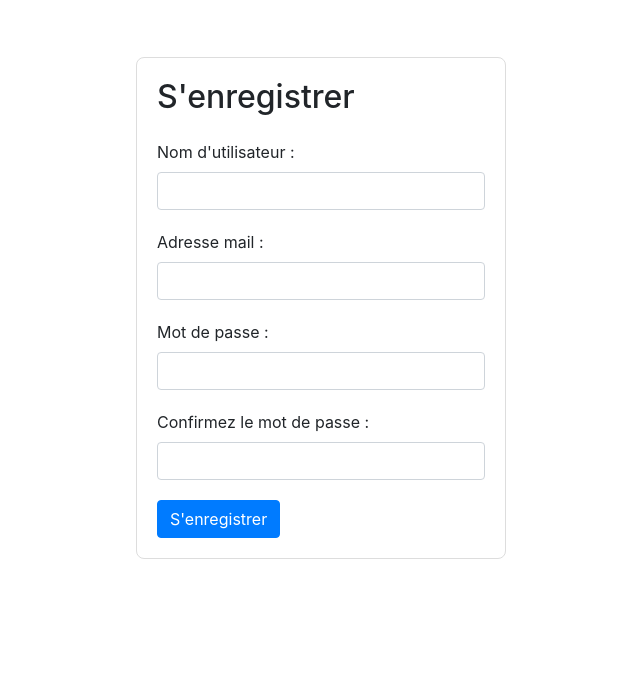
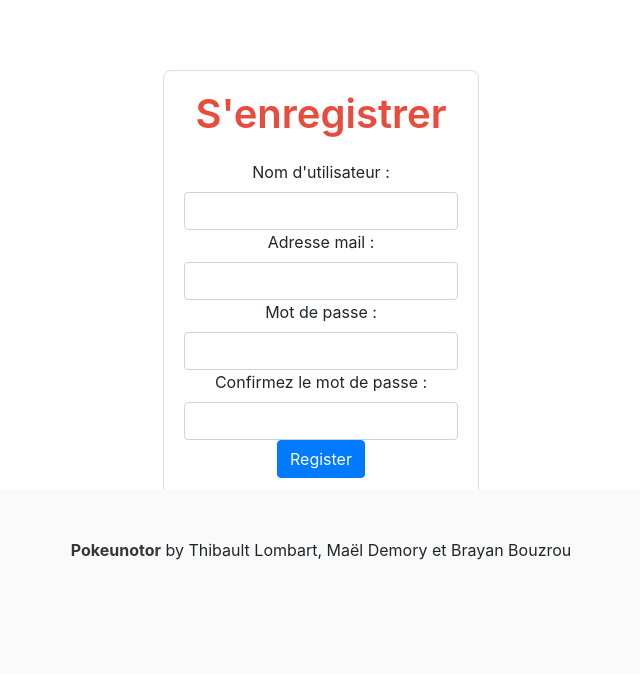
Before and after one commit to ThibaultLombart/pokeunotor, a Flask app: page /register in a window 1280 px wide. Shown: the part 126-800 px from the top of the page, without its empty margins (319-959 px from the left). Run offline with Flask 3, Linux system fonts and the light colour scheme; some libraries are stand-ins or nearby versions.

Commit message:
Mise à jour CSS

```diff
--- a/static/styles/header.css
+++ b/static/styles/header.css
@@ -3,3 +3,7 @@
 .nav-link.btn.text-dark:hover {
     background-color: #f8f9fa;
 }
+
+footer {
+    background-color: #f5f5f5;
+}
--- a/static/styles/register.css
+++ b/static/styles/register.css
@@ -8,6 +8,7 @@ body {
 
 .container {
     width: 400px;
+    margin-bottom: 50px;
 }
 
 .form-container {
--- a/templates/index.html
+++ b/templates/index.html
@@ -71,6 +71,7 @@
         <script src="https://code.jquery.com/jquery-3.6.4.min.js"></script>
         <script src="{{ url_for('static', filename='js/search.js') }}"></script>
     </body>
+
     <footer class="footer">
       <div class="content has-text-centered">
         <p>
--- a/templates/register.html
+++ b/templates/register.html
@@ -7,6 +7,7 @@
     <link rel="stylesheet" href="https://stackpath.bootstrapcdn.com/bootstrap/4.3.1/css/bootstrap.min.css"
         integrity="sha384-ggOyR0iXCbMQv3Xipma34MD+dH/1fQ784/j6cY/iJTQUOhcWr7x9JvoRxT2MZw1T"
         crossorigin="anonymous">
+    <link rel="stylesheet" href="/static/styles/index.css">
         <link rel="stylesheet" href="{{ url_for('static', filename='styles/header.css') }}">
         <link rel="stylesheet" href="{{ url_for('static', filename='styles/register.css') }}">
     <title>Register</title>
@@ -54,34 +55,32 @@
 
 <body>
 
-    <div class="container mt-5">
-        <form method="POST" action="{{ url_for('register') }}" class="form-container">
+    <div class="form-container">
+        <form method="POST" action="{{ url_for('register') }}" >
             {{ form.hidden_tag() }}
-            <h2 class="mb-4">S'enregistrer</h2>
+            <h2 class="title">S'enregistrer</h2>
             {% if error %}
             <div class="alert alert-danger" role="alert">
                 {{ error }}
             </div>
             {% endif %}
-            <div class="form-group">
                 <label for="username">Nom d'utilisateur :</label>
                 {{ form.username(class="form-control", required=True) }}
-            </div>
-            <div class="form-group">
                 <label for="email">Adresse mail :</label>
                 {{ form.email(class="form-control", required=True) }}
-            </div>
-            <div class="form-group">
                 <label for="password">Mot de passe :</label>
                 {{ form.password(class="form-control", required=True) }}
-            </div>
-            <div class="form-group">
                 <label for="confirm_password">Confirmez le mot de passe :</label>
                 {{ form.confirm_password(class="form-control", required=True) }}
-            </div>
-            <button type="submit" class="btn btn-primary">S'enregistrer</button>
+            {{ form.submit(class="btn btn-primary") }}
         </form>
     </div>
 </body>
-
+<footer class="footer fixed-bottom">
+      <div class="content has-text-centered">
+        <p>
+          <strong>Pokeunotor</strong> by Thibault Lombart, Maël Demory et Brayan Bouzrou
+        </p>
+      </div>
+    </footer>
 </html>
```
Also changed, not shown: templates/affichage.html (+9 -0 lines), templates/dashboard.html (+7 -1 lines), templates/login.html (+8 -1 lines).
